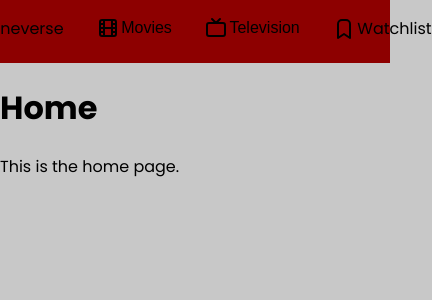
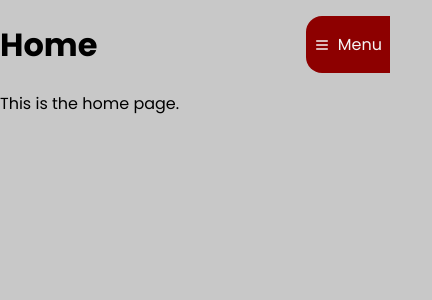
Before and after one commit to luketucich/cineverse, a React (Vite) app: page / in a window 390 px wide. Shown: the top 300 px of the page, 432 px wide, since content can reach past the window. Built offline with nearby package versions, Linux system fonts and the light colour scheme.

Commit message:
style: The navigation menu now opens from the left, vertically, on mobile view.

```diff
--- a/src/components/Navbar.jsx
+++ b/src/components/Navbar.jsx
@@ -1,66 +1,59 @@
-import { useState } from "react";
+import { useState, useEffect } from "react";
 import { Link, Outlet } from "react-router-dom";
 import {
   IconBookmark,
   IconHome,
   IconMovie,
   IconDeviceTv,
+  IconMenu2,
 } from "@tabler/icons-react";
 import "../styles/Navbar.css";
 
 const Navbar = () => {
   const [category, setCategory] = useState("top250-movies");
   const [heading, setHeading] = useState("Top 250 Movies");
+  const [isOpen, setIsOpen] = useState(false);
 
   const handleNavClick = (newCategory, newHeading) => {
     setCategory(newCategory);
     setHeading(newHeading);
   };
 
+  const [windowWidth, setWindowWidth] = useState(window.innerWidth);
+
+  useEffect(() => {
+    const handleResize = () => setWindowWidth(window.innerWidth);
+    window.addEventListener("resize", handleResize);
+    return () => window.removeEventListener("resize", handleResize);
+  }, []);
+
   return (
     <>
-      <ul id="navigation-bar">
+      {windowWidth <= 768 && (
+        <div className="menu" onClick={() => setIsOpen(!isOpen)}>
+          <IconMenu2 className="menu-icon" />
+          <p className="menu-text">Menu</p>
+        </div>
+      )}
+      <ul
+        id="navigation-bar"
+        style={{
+          display: windowWidth > 768 || isOpen ? "flex" : "none",
+        }}
+      >
         <li>
-          <Link
-            to="/"
-            style={{
-              display: "flex",
-              alignItems: "center",
-              justifyContent: "center",
-              gap: "0.1rem",
-            }}
-          >
-            <IconHome
-              style={{
-                width: "1.5rem",
-                height: "1.5rem",
-              }}
-            />
-            Cineverse
+          <Link to="/" className="nav-link">
+            <IconHome className="nav-icon" />
+            <p className="nav-title">Cineverse</p>
           </Link>
         </li>
         <li>
           <div className="dropdown">
             <button className="dropbtn">
-              <li>
-                <Link
-                  to="/shop"
-                  style={{
-                    display: "flex",
-                    alignItems: "center",
-                    justifyContent: "center",
-                    gap: "0.1rem",
-                  }}
-                >
-                  <IconMovie
-                    style={{
-                      width: "1.5rem",
-                      height: "1.5rem",
-                    }}
-                  />
-                  Movies
-                </Link>
-              </li>
+              <Link to="/shop" className="nav-link">
+                <IconMovie className="nav-icon" />
+                <p className="nav-title">Movies</p>
+              </Link>
             </button>
             <div className="dropdown-content">
               <Link
@@ -68,24 +61,27 @@ const Navbar = () => {
                 onClick={() =>
                   handleNavClick("top250-movies", "Top 250 Movies")
                 }
+                className="nav-link"
               >
-                Top 250 Movies
+                <p>Top 250 Movies</p>
               </Link>
               <Link
                 to="/shop"
                 onClick={() =>
                   handleNavClick("top-box-office", "Top Box Office (US)")
                 }
+                className="nav-link"
               >
-                Top Box Office (US)
+                <p>Top Box Office (US)</p>
               </Link>
               <Link
                 to="/shop"
                 onClick={() =>
                   handleNavClick("most-popular-movies", "Most Popular Movies")
                 }
+                className="nav-link"
               >
-                Most Popular Movies
+                <p>Most Popular Movies</p>
               </Link>
             </div>
           </div>
@@ -93,62 +89,35 @@ const Navbar = () => {
         <li>
           <div className="dropdown">
             <button className="dropbtn">
-              {" "}
-              <li>
-                <Link
-                  to="/shop"
-                  style={{
-                    display: "flex",
-                    alignItems: "center",
-                    justifyContent: "center",
-                    gap: "0.1rem",
-                  }}
-                >
-                  <IconDeviceTv
-                    style={{
-                      width: "1.5rem",
-                      height: "1.5rem",
-                    }}
-                  />
-                  Television
-                </Link>
-              </li>
+              <Link to="/shop" className="nav-link">
+                <IconDeviceTv className="nav-icon" />
+                <p className="nav-title">Television</p>
+              </Link>
             </button>
             <div className="dropdown-content">
               <Link
                 to="/shop"
                 onClick={() => handleNavClick("top250-tv", "Top 250 TV Shows")}
+                className="nav-link"
               >
-                Top 250 TV Shows
+                <p>Top 250 TV Shows</p>
               </Link>
               <Link
                 to="/shop"
                 onClick={() =>
                   handleNavClick("most-popular-tv", "Most Popular TV Shows")
                 }
+                className="nav-link"
               >
-                Most Popular TV Shows
+                <p>Most Popular TV Shows</p>
               </Link>
             </div>
           </div>
         </li>
         <li>
-          <Link
-            to="/"
-            style={{
-              display: "flex",
-              alignItems: "center",
-              justifyContent: "center",
-              gap: "0.1rem",
-            }}
-          >
-            <IconBookmark
-              style={{
-                width: "1.5rem",
-                height: "1.5rem",
-              }}
-            />
-            Watchlist
+          <Link to="/" className="nav-link">
+            <IconBookmark className="nav-icon" />
+            <p className="nav-title">Watchlist</p>
           </Link>
         </li>
       </ul>
--- a/src/components/Shop.jsx
+++ b/src/components/Shop.jsx
@@ -2,6 +2,7 @@ import { useEffect, useState } from "react";
 import { useOutletContext } from "react-router-dom";
 import Card from "./Card";
 import "../styles/shop.css";
+import { IconLoader } from "@tabler/icons-react";
 
 const Shop = () => {
   const { category, heading } = useOutletContext();
@@ -50,7 +51,14 @@ const Shop = () => {
           <p>No results found.</p>
         )
       ) : (
-        <p>Loading...</p>
+        <IconLoader
+          style={{
+            animation: "spin 1.5s linear infinite",
+            width: "40px",
+            height: "40px",
+            margin: "auto",
+          }}
+        />
       )}
     </main>
   );
--- a/src/styles/index.css
+++ b/src/styles/index.css
@@ -1,9 +1,13 @@
+/* Import Google Fonts */
 @import url("https://fonts.googleapis.com/css2?family=Poppins:wght@100;200;300;400;500;600;700;800;900&display=swap");
+
+/* Root variables and global styles */
 :root {
   font-family: "Poppins", sans-serif;
   box-sizing: border-box;
 }
 
+/* Reset body styles */
 body {
   margin: 0;
   padding: 0;
@@ -11,11 +15,12 @@ body {
   background-color: rgb(200, 200, 200);
 }
 
+/* Root container styles */
 #root {
   display: flex;
   flex-direction: column;
   margin: 0;
   padding: 0;
-  min-height: 100vh;
-  min-width: 100vw;
+  min-height: 100vh; /* Using viewport height for full screen */
+  min-width: 100vw; /* Using viewport width for full screen */
 }
--- a/src/styles/navbar.css
+++ b/src/styles/navbar.css
@@ -1,3 +1,4 @@
+/* Navigation Bar */
 #navigation-bar {
   display: flex;
   justify-content: center;
@@ -6,47 +7,72 @@
   list-style-type: none;
   margin: 0;
   padding: 1rem;
-  background-color: rgb(141, 0, 0);
+  background-color: #8d0000;
   position: sticky;
   top: 0;
   z-index: 1000;
+  box-shadow: 0 0.25rem 0.375rem rgba(0, 0, 0, 0.1);
 }
 
 #navigation-bar a {
   text-decoration: none;
-  color: inherit;
+  transition: color 0.3s ease;
 }
 
+/* Navigation Title */
+.nav-title {
+  color: whitesmoke;
+}
+
+/* Navigation Link */
+.nav-link {
+  display: flex;
+  align-items: center;
+  gap: 0.5rem;
+}
+
+.nav-link > * {
+  margin: 0;
+  padding: 0;
+}
+
+/* Dropdown Menu */
 .dropdown {
   position: relative;
   display: inline-block;
   transition: all 0.5s ease-in-out;
+  padding: 0;
+  margin: 0;
 }
 
 .dropbtn {
-  transition: all 0.5s ease-in-out;
+  padding: 0;
+  margin: 0;
   background-color: transparent;
   border: none;
   font-size: 1rem;
   cursor: pointer;
-  margin: 0;
-  padding: 0;
+  color: white;
+  transition: all 0.5s ease-in-out;
 }
 
 .dropdown-content {
   display: none;
   position: absolute;
   background-color: #f9f9f9;
-  min-width: 160px;
-  box-shadow: 0px 8px 16px 0px rgba(0, 0, 0, 0.2);
+  min-width: 10rem;
+  box-shadow: 0rem 0.5rem 1rem 0rem rgba(0, 0, 0, 0.2);
   z-index: 1;
+  border-radius: 0.25rem;
+  overflow: hidden;
 }
 
 .dropdown-content a {
   color: black;
-  padding: 12px 16px;
+  padding: 0.75rem 1rem;
   text-decoration: none;
   display: block;
+  transition: background-color 0.3s ease;
 }
 
 .dropdown-content a:hover {
@@ -56,3 +82,58 @@
 .dropdown:hover .dropdown-content {
   display: block;
 }
+
+/* Navigation Icon */
+.nav-icon {
+  font-size: 1.2rem;
+  color: whitesmoke;
+}
+
+@media screen and (max-width: 768px) {
+  #navigation-bar {
+    animation: fromLeft 0.5s ease-in-out;
+    flex-direction: column;
+    position: fixed;
+    top: 0;
+    left: 0;
+    height: 100vh;
+    width: 200px;
+    align-items: flex-start;
+    justify-content: center;
+  }
+
+  @keyframes fromLeft {
+    from {
+      transform: translateX(-100%);
+    }
+    to {
+      transform: translateX(0);
+    }
+  }
+  .menu {
+    right: 0;
+    position: fixed;
+    display: flex;
+    align-items: center;
+    justify-content: center;
+    cursor: pointer;
+    z-index: 9998;
+    gap: 0.5rem;
+    background-color: #8d0000;
+    top: 1rem;
+    padding-right: 0.5rem;
+    padding-left: 0.5rem;
+    border-top-left-radius: 1rem;
+    border-bottom-left-radius: 1rem;
+  }
+  .menu-icon {
+    height: 1rem;
+    width: 1rem;
+    color: whitesmoke;
+  }
+
+  .menu-text {
+    font-size: 1rem;
+    color: whitesmoke;
+  }
+}
--- a/src/styles/shop.css
+++ b/src/styles/shop.css
@@ -1,21 +1,27 @@
+/* Main shop container */
 #shop-main {
   display: flex;
   flex-direction: column;
   align-items: center;
-  padding: 1rem;
+  padding: 1rem; /* Padding around the main container */
 }
 
+/* Cards container */
 .cards-container {
   display: grid;
   width: 100%;
-  grid-template-columns: repeat(auto-fill, minmax(15rem, 1fr));
-  grid-auto-rows: minmax(5rem, 1fr);
-  grid-gap: 1rem;
+  grid-template-columns: repeat(
+    auto-fill,
+    minmax(15rem, 1fr)
+  ); /* Responsive columns */
+  grid-auto-rows: minmax(5rem, 1fr); /* Minimum row height */
+  grid-gap: 1rem; /* Gap between grid items */
   justify-content: center;
-  padding: 1rem;
-  animation: fadeIn 0.5s ease-in-out;
+  padding: 1rem; /* Padding around the grid container */
+  animation: fadeIn 0.5s ease-in-out; /* Fade-in animation */
 }
 
+/* Fade-in animation */
 @keyframes fadeIn {
   0% {
     opacity: 0;
@@ -24,3 +30,12 @@
     opacity: 1;
   }
 }
+
+@keyframes spin {
+  from {
+    transform: rotate(0deg);
+  }
+  to {
+    transform: rotate(360deg);
+  }
+}
```
Also changed, not shown: src/components/Card.jsx (+8 -19 lines), src/styles/card.css (+42 -21 lines).
